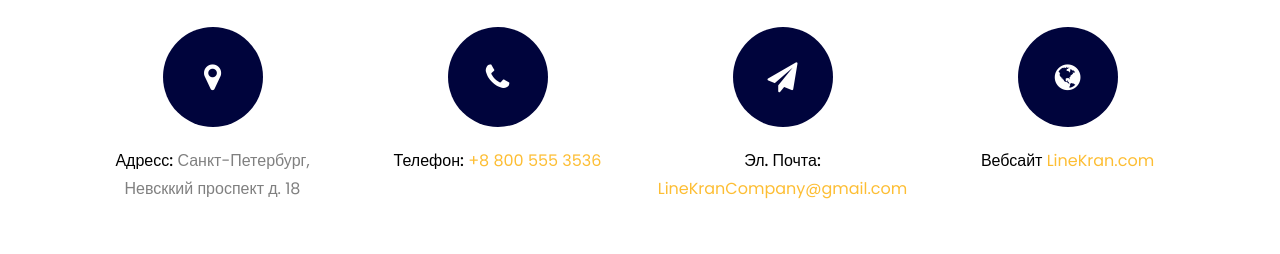
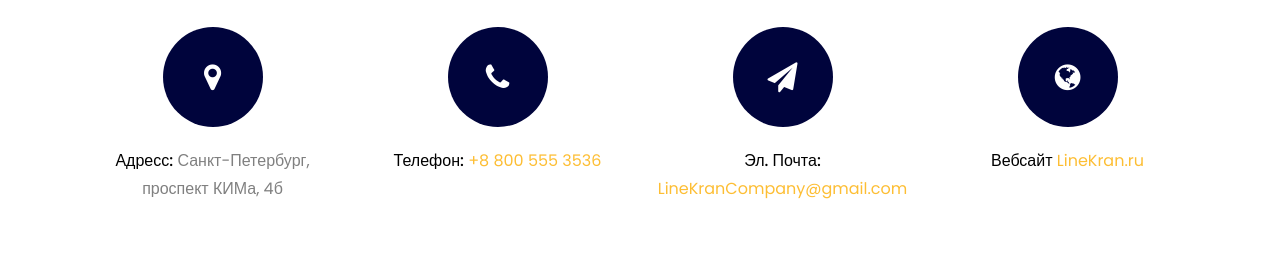
Before and after one commit to Antuan555/line-, a plain HTML site: page contact.html in a window 1280 px wide. Shown: the part 1352-1606 px from the top of the page. Drawn offline with Linux system fonts and the light colour scheme; some packages are replaced by stand-ins of ours; no server answers; a web font is replaced by a local one.

Commit message:
Verstka3

```diff
--- a/contact.html
+++ b/contact.html
@@ -132,7 +132,7 @@
 				        			<span class="fa fa-map-marker"></span>
 				        		</div>
 				        		<div class="text">
-					            <p><span>Адресс:</span> Санкт-Петербург, Невсккий проспект д. 18</p>
+					            <p><span>Адресс:</span> Санкт-Петербург, проспект  КИМа, 4б</p>
 					          </div>
 				          </div>
 								</div>
@@ -162,7 +162,7 @@
 				        			<span class="fa fa-globe"></span>
 				        		</div>
 				        		<div class="text">
-					            <p><span>Вебсайт</span> <a href="#"> LineKran.com</a></p>
+					            <p><span>Вебсайт</span> <a href="#"> LineKran.ru</a></p>
 					          </div>
 				          </div>
 								</div>
```
